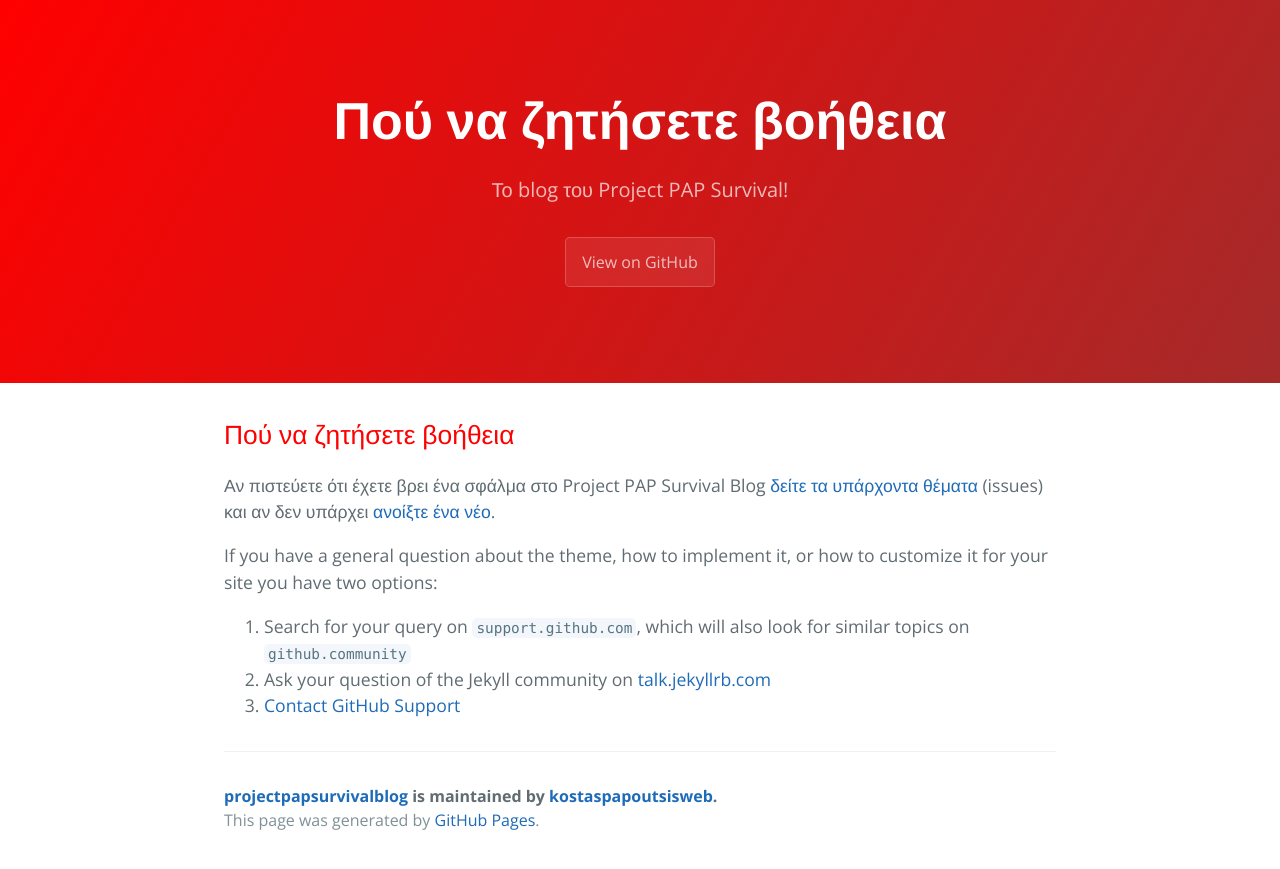
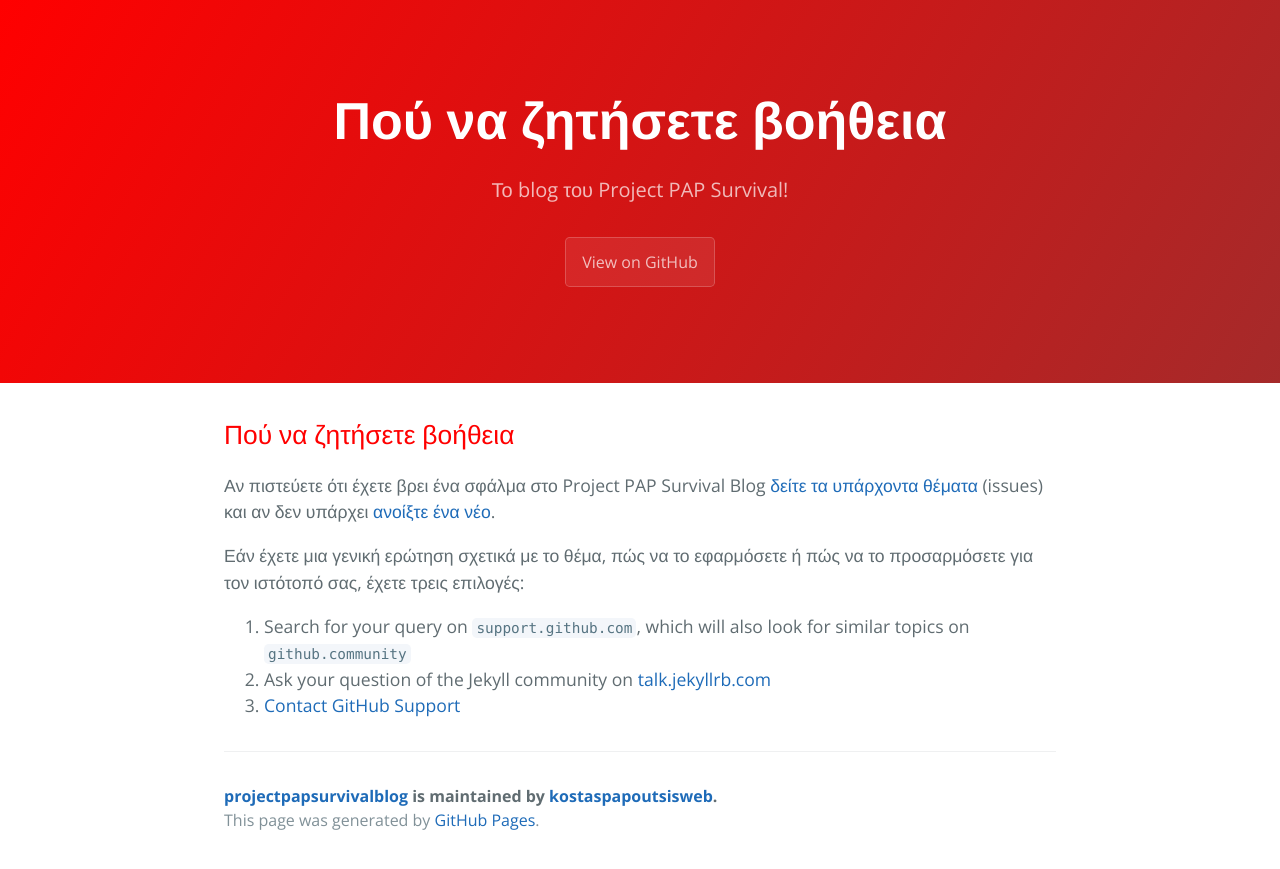
Before and after one commit to kostaspapoutsisweb/projectpapsurvivalblog, a Jekyll site: the page built from docs/SUPPORT.md, in a window 1280 px wide. Shown: the top 869 px of the page. Built offline with Jekyll 4.4.1, drawn with Linux system fonts in a browser that asks for light colours; our own code applies the rules of GitHub Pages for plain Markdown files.

Commit message:
Update SUPPORT.md

```diff
--- a/docs/SUPPORT.md
+++ b/docs/SUPPORT.md
@@ -2,7 +2,7 @@
 
 Αν πιστεύετε ότι έχετε βρει ένα σφάλμα στο Project PAP Survival Blog  [δείτε τα υπάρχοντα θέματα](https://github.com/kostaspapoutsisweb/projectpapsurvivalblog/issues) (issues) και αν δεν υπάρχει [ανοίξτε ένα νέο](https://github.com/kostaspapoutsisweb/projectpapsurvivalblog/issues/new).
 
-If you have a general question about the theme, how to implement it, or how to customize it for your site you have two options:
+Εάν έχετε μια γενική ερώτηση σχετικά με το θέμα, πώς να το εφαρμόσετε ή πώς να το προσαρμόσετε για τον ιστότοπό σας, έχετε τρεις επιλογές:
 
 1. Search for your query on [`support.github.com`](https://support.github.com/?q=pages+Cayman+theme), which will also look for similar topics on [`github.community`](https://github.community/search?q=pages+Cayman+theme)
 2. Ask your question of the Jekyll community on [talk.jekyllrb.com](https://talk.jekyllrb.com/)
```
